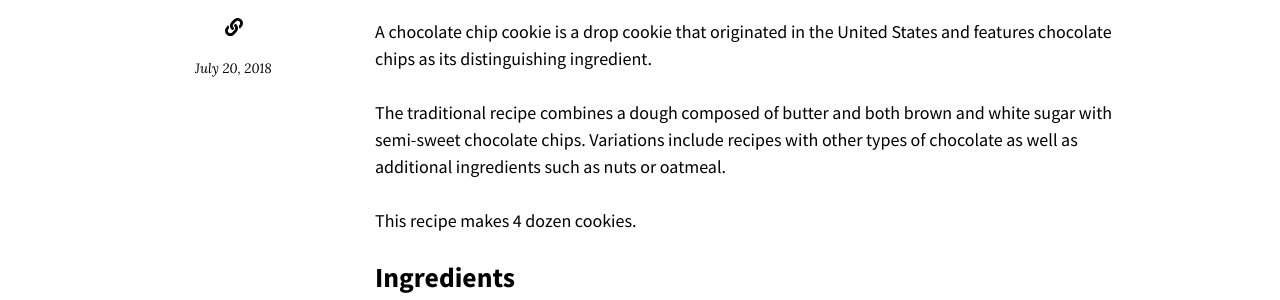
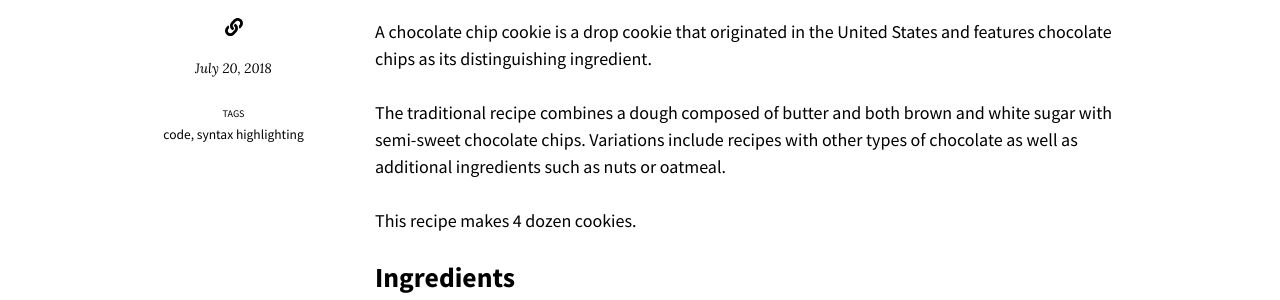
Before and after one commit to sqlparser/gspHome, a Jekyll site: the page built from _recipes/chocolate-chip-cookies.md, in a window 1280 px wide. Shown: the part 806-1106 px from the top of the page. Built offline with Jekyll 4.4.1, drawn with Linux system fonts in a browser that asks for light colours; nearby versions of some CDN libraries.

Commit message:
test tags

```diff
--- a/_recipes/chocolate-chip-cookies.md
+++ b/_recipes/chocolate-chip-cookies.md
@@ -4,6 +4,9 @@ image:
   path: /images/chocolate-chip-cookies-lg.jpg
   thumbnail: /images/chocolate-chip-cookies-400x200.jpg
   caption: "Photo from [Pexels](https://www.pexels.com)"
+tags:
+  - code
+  - syntax highlighting
 ---
 
 A chocolate chip cookie is a drop cookie that originated in the United States and features chocolate chips as its distinguishing ingredient.
```
